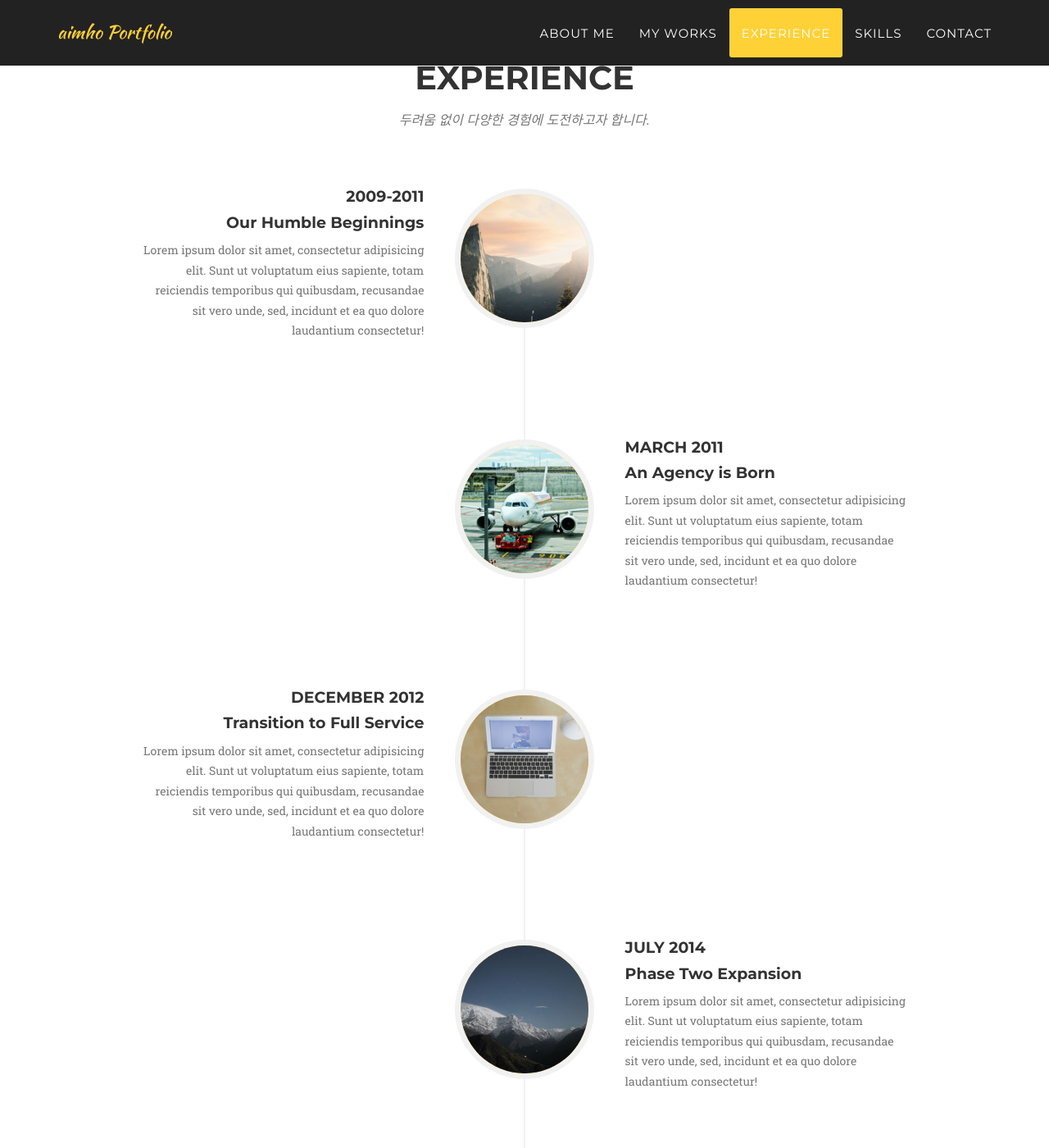
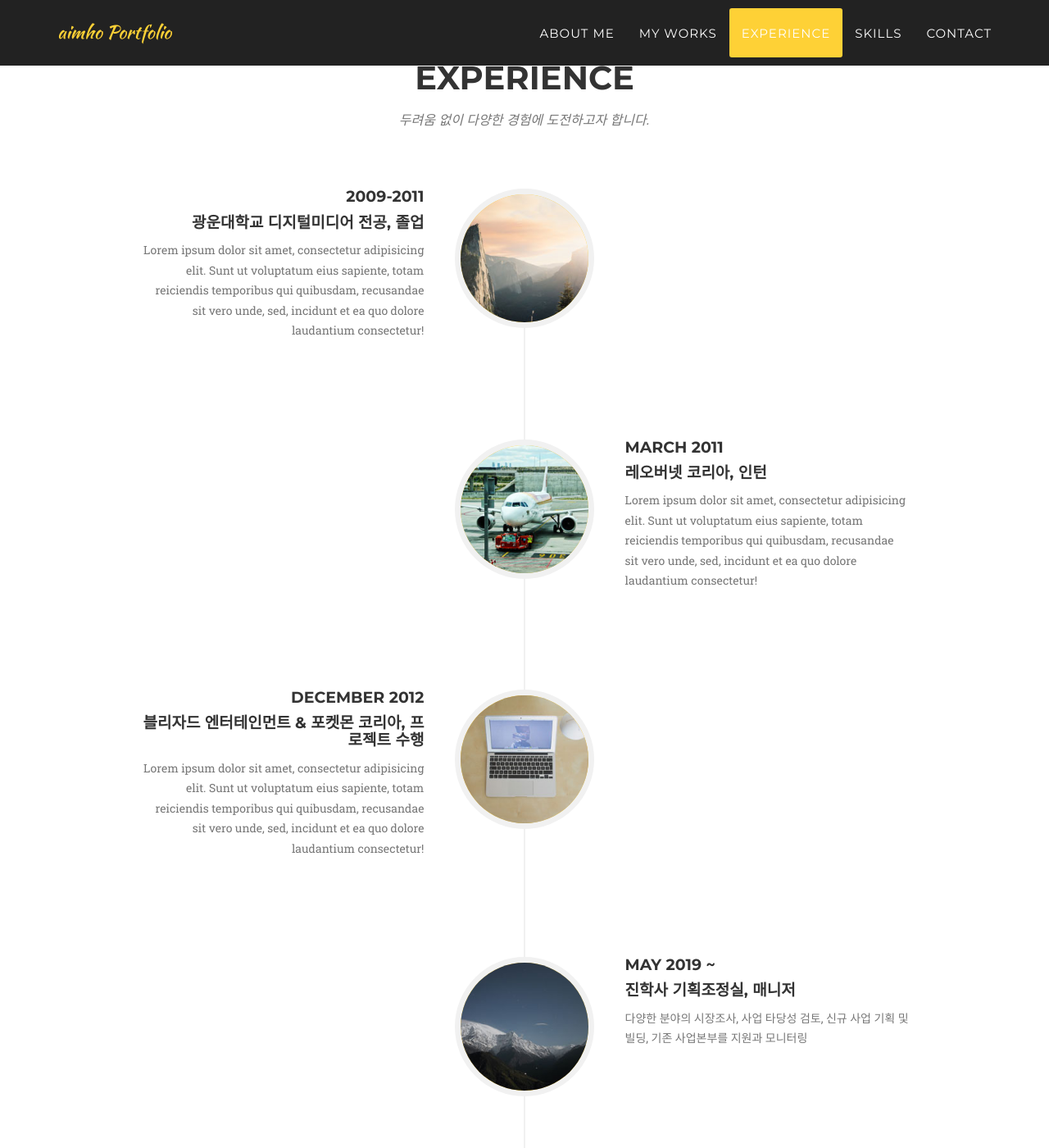
Before and after one commit to aimho23/portfolio, a Jekyll site: the page built from index.html, in a window 1280 px wide and 1400 px high, scrolled down 2783 px. Shown: the whole window at 82% size. Built offline with Jekyll 4.4.1, drawn with Linux system fonts in a browser that asks for light colours; some web fonts are replaced; some of the changed text lies outside the part shown.

Commit message:
about 자잘이업데이트

```diff
--- a/_config.yml
+++ b/_config.yml
@@ -9,9 +9,9 @@ description: "조준호의 포트폴리오입니다."
 
 # Team names, titles and social links
 people:
-- name: Kay Garland
+- name: 해외경험
   pic: 1
-  position: Lead Designer
+  position: 덴마크 워킹홀리데이
   social:
     - title: twitter
       url: #
@@ -20,9 +20,9 @@ people:
     - title: stack-overflow
       url: #
 
-- name: Larry Parker
+- name: 수상경력
   pic: 2
-  position: Lead Marketer
+  position: 데일카네기 영상공모전 대상, 한국 기상청 영상 공모전 입선
   social:
     - title: twitter
       url: #
@@ -31,9 +31,9 @@ people:
     - title: linkedin
       url: #
 
-- name: Diana Petersen
+- name: 디지털 역량
   pic: 3
-  position: Lead Developer
+  position: 5만 팔로워 Facebook Page 운영, 파이썬/판다스/텐서플로우 강의 수료
   social:
     - title: twitter
       url: #
--- a/_includes/about.html
+++ b/_includes/about.html
@@ -17,7 +17,7 @@
                             <div class="timeline-panel">
                                 <div class="timeline-heading">
                                     <h4>2009-2011</h4>
-                                    <h4 class="subheading">Our Humble Beginnings</h4>
+                                    <h4 class="subheading">광운대학교 디지털미디어 전공, 졸업</h4>
                                 </div>
                                 <div class="timeline-body">
                                     <p class="text-muted">Lorem ipsum dolor sit amet, consectetur adipisicing elit. Sunt ut voluptatum eius sapiente, totam reiciendis temporibus qui quibusdam, recusandae sit vero unde, sed, incidunt et ea quo dolore laudantium consectetur!</p>
@@ -31,7 +31,7 @@
                             <div class="timeline-panel">
                                 <div class="timeline-heading">
                                     <h4>March 2011</h4>
-                                    <h4 class="subheading">An Agency is Born</h4>
+                                    <h4 class="subheading">레오버넷 코리아, 인턴</h4>
                                 </div>
                                 <div class="timeline-body">
                                     <p class="text-muted">Lorem ipsum dolor sit amet, consectetur adipisicing elit. Sunt ut voluptatum eius sapiente, totam reiciendis temporibus qui quibusdam, recusandae sit vero unde, sed, incidunt et ea quo dolore laudantium consectetur!</p>
@@ -45,7 +45,7 @@
                             <div class="timeline-panel">
                                 <div class="timeline-heading">
                                     <h4>December 2012</h4>
-                                    <h4 class="subheading">Transition to Full Service</h4>
+                                    <h4 class="subheading">블리자드 엔터테인먼트 & 포켓몬 코리아, 프로젝트 수행</h4>
                                 </div>
                                 <div class="timeline-body">
                                     <p class="text-muted">Lorem ipsum dolor sit amet, consectetur adipisicing elit. Sunt ut voluptatum eius sapiente, totam reiciendis temporibus qui quibusdam, recusandae sit vero unde, sed, incidunt et ea quo dolore laudantium consectetur!</p>
@@ -58,11 +58,11 @@
                             </div>
                             <div class="timeline-panel">
                                 <div class="timeline-heading">
-                                    <h4>July 2014</h4>
-                                    <h4 class="subheading">Phase Two Expansion</h4>
+                                    <h4>May 2019 ~ </h4>
+                                    <h4 class="subheading">진학사 기획조정실, 매니저</h4>
                                 </div>
                                 <div class="timeline-body">
-                                    <p class="text-muted">Lorem ipsum dolor sit amet, consectetur adipisicing elit. Sunt ut voluptatum eius sapiente, totam reiciendis temporibus qui quibusdam, recusandae sit vero unde, sed, incidunt et ea quo dolore laudantium consectetur!</p>
+                                    <p class="text-muted">다양한 분야의 시장조사, 사업 타당성 검토, 신규 사업 기획 및 빌딩, 기존 사업본부를 지원과 모니터링</p>
                                 </div>
                             </div>
                         </li>
```
